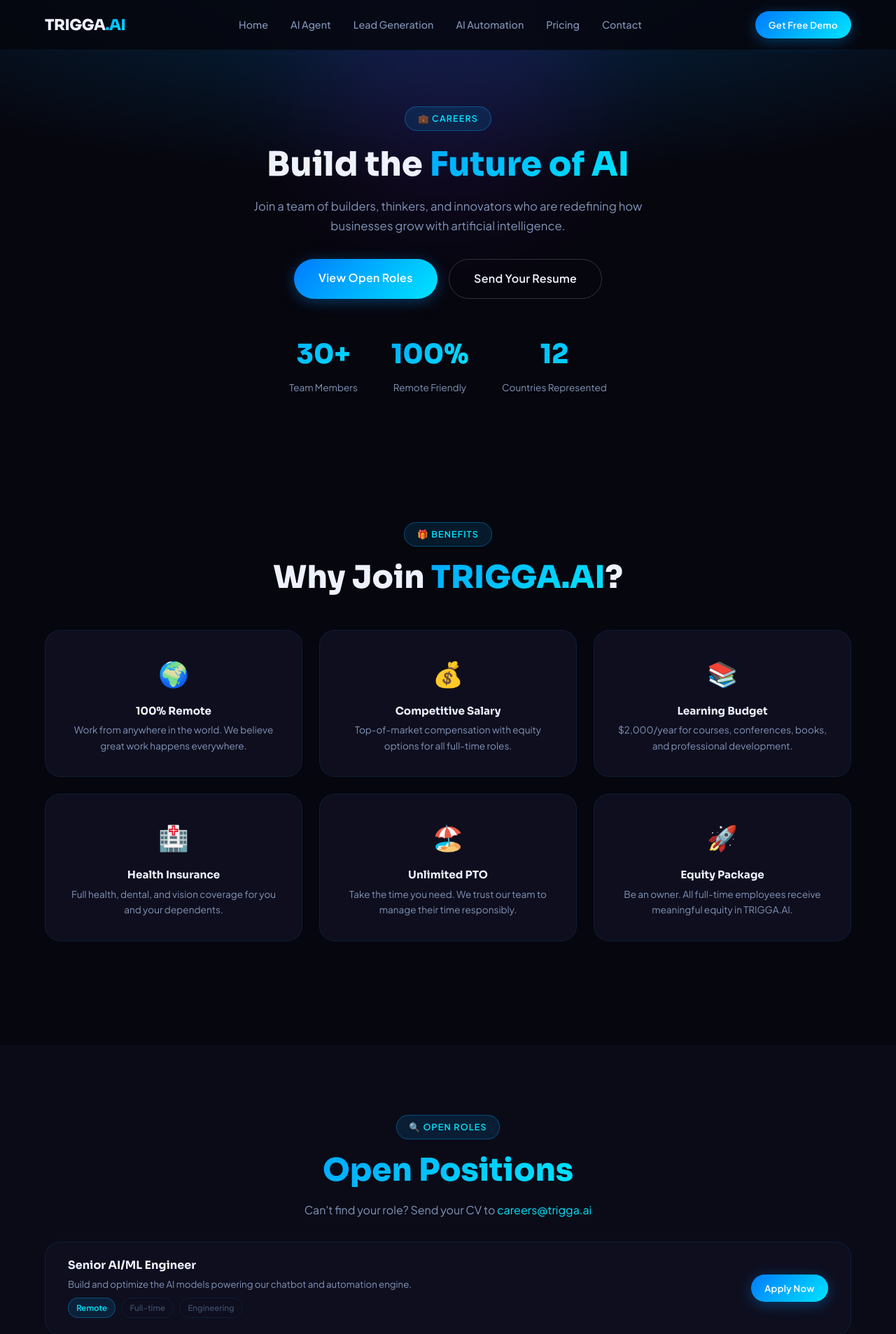
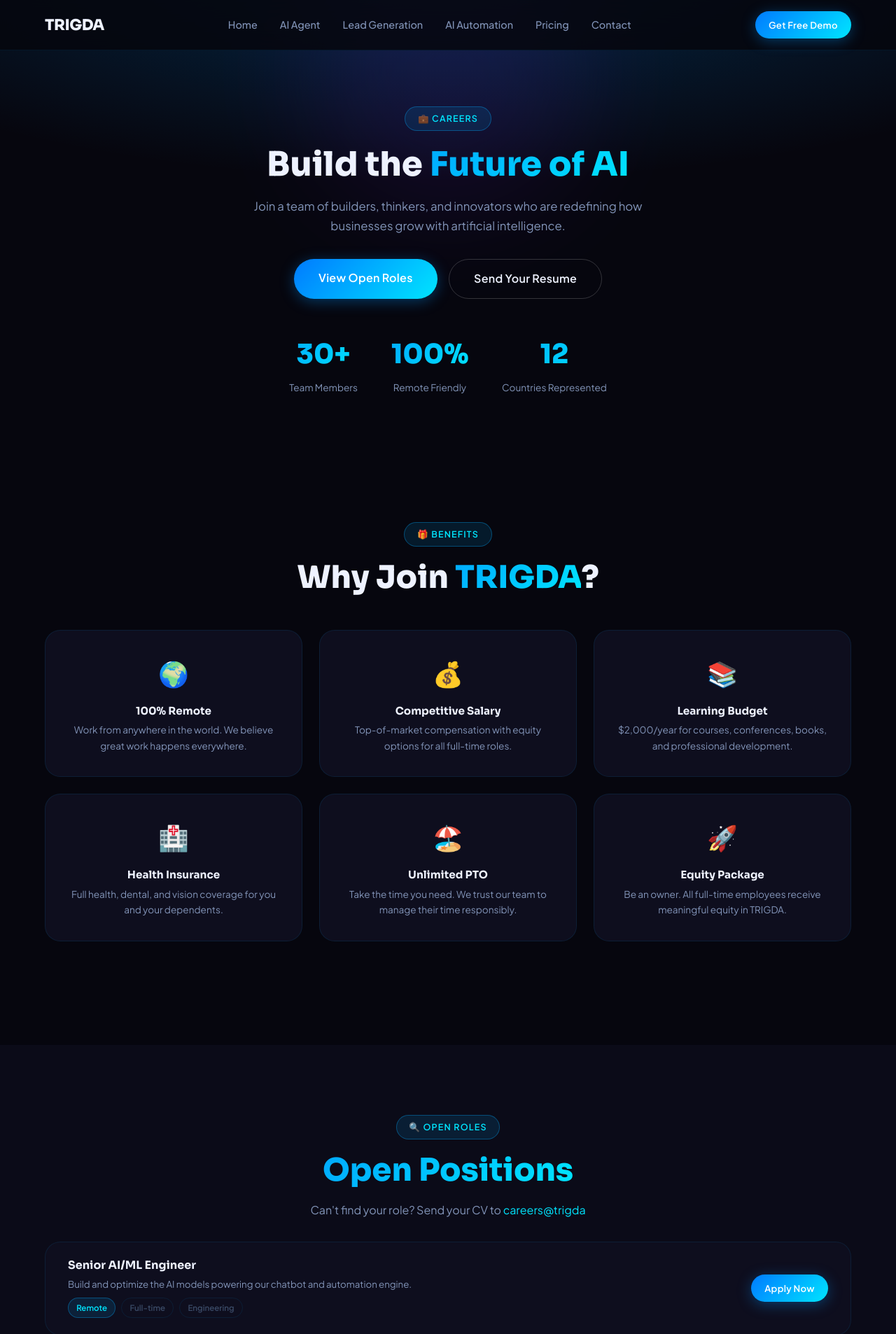
Before and after one commit to trigda/trigda.online, a website: page careers.html in a window 1280 px wide. Shown: the top 1906 px of the page at 70% size. Drawn offline with Linux system fonts and the light colour scheme.

Commit message:
Update careers.html

```diff
--- a/careers.html
+++ b/careers.html
@@ -3,7 +3,7 @@
 <head>
 <meta charset="UTF-8">
 <meta name="viewport" content="width=device-width, initial-scale=1.0">
-<title>Careers — TRIGGA.AI</title>
+<title>Careers — TRIGDA</title>
 <link rel="stylesheet" href="styles.css">
 <style>
 .perks-grid { display:grid; grid-template-columns:repeat(3,1fr); gap:1.5rem; margin:3rem 0; }
@@ -26,7 +26,7 @@
 </head>
 <body>
 <nav class="navbar" id="navbar">
-  <a href="index.html" class="nav-logo">TRIGGA<span>.AI</span></a>
+  <a href="index.html" class="nav-logo">TRIGDA</a>
   <div class="nav-links">
     <a href="index.html">Home</a><a href="ai-agent.html">AI Agent</a>
     <a href="lead-generation.html">Lead Generation</a><a href="ai-automation.html">AI Automation</a>
@@ -65,14 +65,14 @@
 <!-- Perks -->
 <section class="section">
   <div class="container">
-    <div class="text-center fade-up"><div class="section-tag">🎁 Benefits</div><h2 class="section-title">Why Join <span class="highlight">TRIGGA.AI</span>?</h2></div>
+    <div class="text-center fade-up"><div class="section-tag">🎁 Benefits</div><h2 class="section-title">Why Join <span class="highlight">TRIGDA</span>?</h2></div>
     <div class="perks-grid fade-up">
       <div class="card perk-card"><span class="perk-icon">🌍</span><h4>100% Remote</h4><p>Work from anywhere in the world. We believe great work happens everywhere.</p></div>
       <div class="card perk-card"><span class="perk-icon">💰</span><h4>Competitive Salary</h4><p>Top-of-market compensation with equity options for all full-time roles.</p></div>
       <div class="card perk-card"><span class="perk-icon">📚</span><h4>Learning Budget</h4><p>$2,000/year for courses, conferences, books, and professional development.</p></div>
       <div class="card perk-card"><span class="perk-icon">🏥</span><h4>Health Insurance</h4><p>Full health, dental, and vision coverage for you and your dependents.</p></div>
       <div class="card perk-card"><span class="perk-icon">🏖️</span><h4>Unlimited PTO</h4><p>Take the time you need. We trust our team to manage their time responsibly.</p></div>
-      <div class="card perk-card"><span class="perk-icon">🚀</span><h4>Equity Package</h4><p>Be an owner. All full-time employees receive meaningful equity in TRIGGA.AI.</p></div>
+      <div class="card perk-card"><span class="perk-icon">🚀</span><h4>Equity Package</h4><p>Be an owner. All full-time employees receive meaningful equity in TRIGDA.</p></div>
     </div>
   </div>
 </section>
@@ -80,13 +80,13 @@
 <!-- Open Roles -->
 <section id="open-roles" class="section" style="background:var(--bg-secondary);">
   <div class="container">
-    <div class="text-center fade-up" style="margin-bottom:1rem;"><div class="section-tag">🔍 Open Roles</div><h2 class="section-title"><span class="highlight">Open Positions</span></h2><p class="section-sub">Can't find your role? Send your CV to <a href="mailto:careers@trigga.ai" style="color:var(--accent-cyan);">careers@trigga.ai</a></p></div>
+    <div class="text-center fade-up" style="margin-bottom:1rem;"><div class="section-tag">🔍 Open Roles</div><h2 class="section-title"><span class="highlight">Open Positions</span></h2><p class="section-sub">Can't find your role? Send your CV to <a href="mailto:careers@trigda" style="color:var(--accent-cyan);">careers@trigda</a></p></div>
     <div class="jobs-list fade-up">
       <div class="job-card"><div class="job-info"><h3>Senior AI/ML Engineer</h3><p>Build and optimize the AI models powering our chatbot and automation engine.</p><div class="job-tags"><span class="job-tag remote">Remote</span><span class="job-tag">Full-time</span><span class="job-tag">Engineering</span></div></div><a href="contact.html" class="btn-primary btn-sm">Apply Now</a></div>
       <div class="job-card"><div class="job-info"><h3>Full Stack Developer (Node.js + React)</h3><p>Build scalable features across our dashboard, API, and customer-facing products.</p><div class="job-tags"><span class="job-tag remote">Remote</span><span class="job-tag">Full-time</span><span class="job-tag">Engineering</span></div></div><a href="contact.html" class="btn-primary btn-sm">Apply Now</a></div>
       <div class="job-card"><div class="job-info"><h3>Head of Growth & Marketing</h3><p>Lead our demand generation strategy and scale our customer acquisition across all channels.</p><div class="job-tags"><span class="job-tag remote">Remote</span><span class="job-tag">Full-time</span><span class="job-tag">Marketing</span></div></div><a href="contact.html" class="btn-primary btn-sm">Apply Now</a></div>
       <div class="job-card"><div class="job-info"><h3>AI Sales Development Rep (SDR)</h3><p>Engage with inbound leads, qualify prospects, and book demos for our Account Executive team.</p><div class="job-tags"><span class="job-tag remote">Remote</span><span class="job-tag">Full-time</span><span class="job-tag">Sales</span></div></div><a href="contact.html" class="btn-primary btn-sm">Apply Now</a></div>
-      <div class="job-card"><div class="job-info"><h3>Customer Success Manager</h3><p>Help our clients get maximum value from TRIGGA.AI and drive expansion revenue.</p><div class="job-tags"><span class="job-tag remote">Remote</span><span class="job-tag">Full-time</span><span class="job-tag">Customer Success</span></div></div><a href="contact.html" class="btn-primary btn-sm">Apply Now</a></div>
+      <div class="job-card"><div class="job-info"><h3>Customer Success Manager</h3><p>Help our clients get maximum value from TRIGDA and drive expansion revenue.</p><div class="job-tags"><span class="job-tag remote">Remote</span><span class="job-tag">Full-time</span><span class="job-tag">Customer Success</span></div></div><a href="contact.html" class="btn-primary btn-sm">Apply Now</a></div>
       <div class="job-card"><div class="job-info"><h3>UI/UX Designer</h3><p>Design beautiful, intuitive experiences that help businesses understand and use AI.</p><div class="job-tags"><span class="job-tag remote">Remote</span><span class="job-tag">Full-time</span><span class="job-tag">Design</span></div></div><a href="contact.html" class="btn-primary btn-sm">Apply Now</a></div>
     </div>
   </div>
@@ -108,12 +108,12 @@
 <footer class="footer">
   <div class="container">
     <div class="footer-grid">
-      <div><div class="footer-logo">TRIGGA<span>.AI</span></div><p class="footer-desc">The AI-powered growth platform that puts your business on autopilot.</p></div>
+      <div><div class="footer-logo">TRIGDA</div><p class="footer-desc">The AI-powered growth platform that puts your business on autopilot.</p></div>
       <div class="footer-col"><h4>Product</h4><ul><li><a href="ai-agent.html">AI Agent</a></li><li><a href="lead-generation.html">Lead Generation</a></li><li><a href="ai-automation.html">AI Automation</a></li><li><a href="pricing.html">Pricing</a></li></ul></div>
       <div class="footer-col"><h4>Company</h4><ul><li><a href="blog.html">Blog</a></li><li><a href="careers.html">Careers</a></li><li><a href="contact.html">Contact</a></li></ul></div>
       <div class="footer-col"><h4>Legal</h4><ul><li><a href="privacy-policy.html">Privacy Policy</a></li><li><a href="terms-of-service.html">Terms of Service</a></li></ul></div>
     </div>
-    <div class="footer-bottom"><p>© 2025 TRIGGA.AI — Powered by NEXGEN. All rights reserved.</p></div>
+    <div class="footer-bottom"><p>© 2025 TRIGDA — Powered by NEXGEN. All rights reserved.</p></div>
   </div>
 </footer>
 <script>
```
